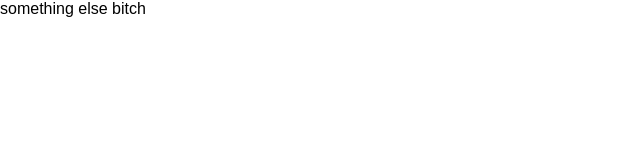
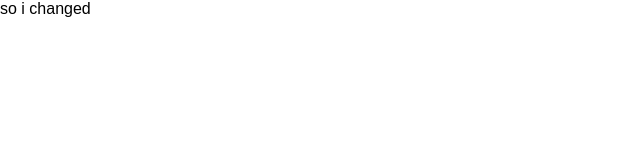
Before and after one commit to macandrew6/react-todo-list, a React (Create React App) app: page / in a window 1280 px wide. Shown: the top 160 px of the page, without its empty margins (0-640 px from the left). Built offline with nearby package versions, Linux system fonts and the light colour scheme; the HTML template or start-up script is replaced by a standard one.

Commit message:
debugging update issue

```diff
--- a/package.json
+++ b/package.json
@@ -9,7 +9,7 @@
   },
   "devDependencies": {},
   "scripts": {
-    "start": "react-scripts start --watch",
+    "start": "react-scripts start",
     "build": "react-scripts build",
     "test": "react-scripts test --env=jsdom",
     "eject": "react-scripts eject"
--- a/src/App.js
+++ b/src/App.js
@@ -4,7 +4,7 @@ class App extends Component {
   render() {
     return (
       <div className="App">
-        something else bitch
+        so i changed
       </div>
     );
   }
```
